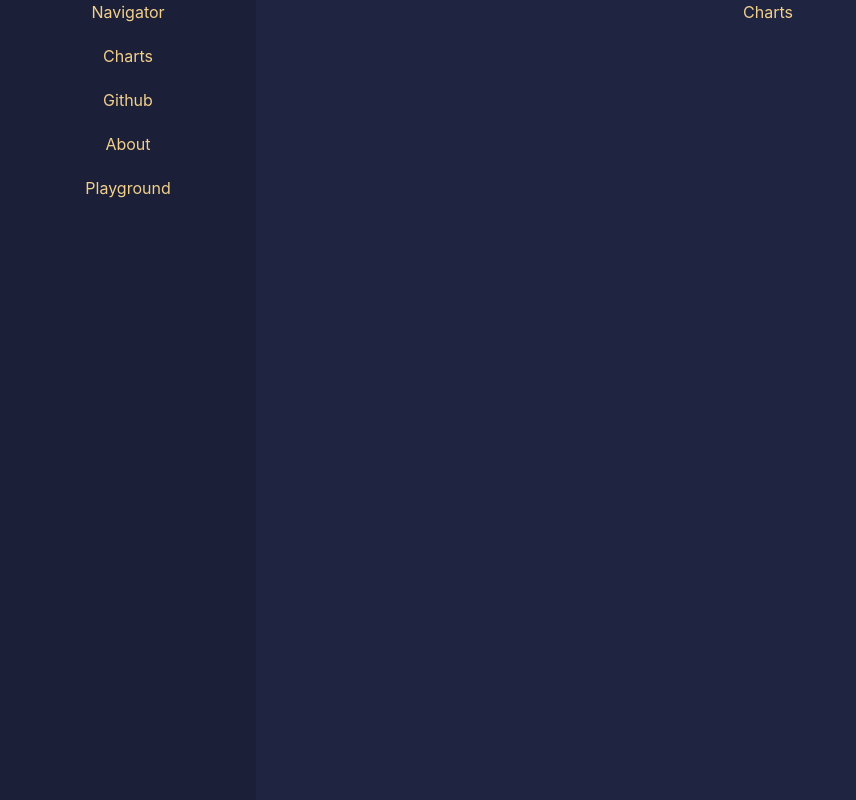
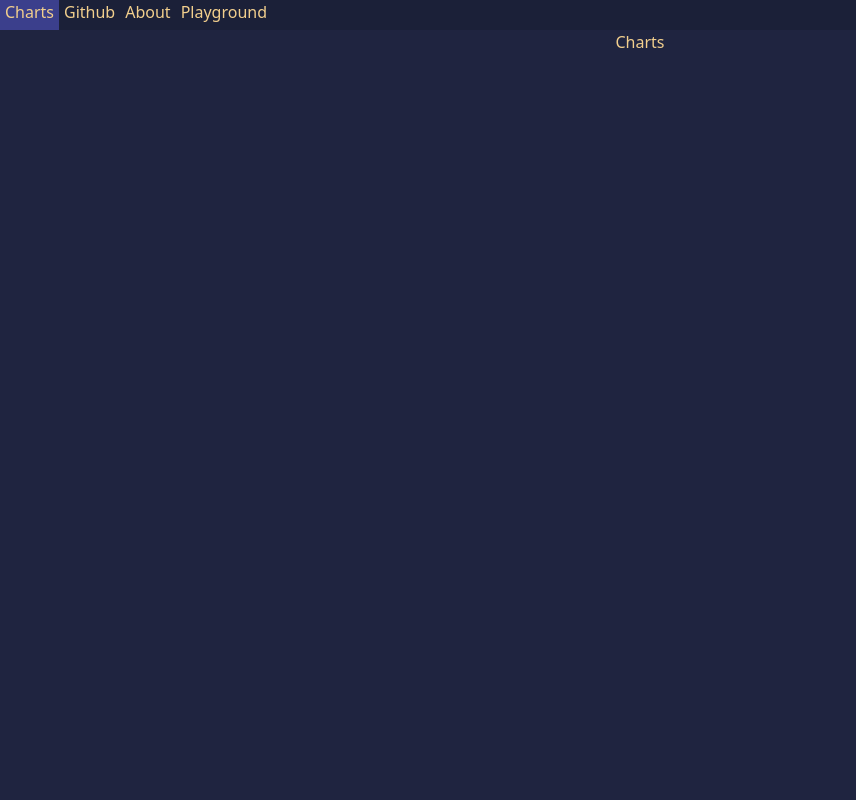
Before and after one commit to luual/react-porfolio, a React (Create React App) app: page / in a window 1280 px wide. Shown: the top 800 px of the page, without its empty margins (0-856 px from the left). Built offline with nearby package versions, Linux system fonts and the light colour scheme; no server answers.

Commit message:
remove some tailwind

```diff
--- a/src/App.css
+++ b/src/App.css
@@ -9,5 +9,4 @@
 
 .content {
   height: 100vh;
-  padding-left: 20vw;
 }
--- a/src/assets/css/charts.css
+++ b/src/assets/css/charts.css
@@ -1,3 +1,4 @@
 .charts {
     height: 100vh;
+    margin-top: 0px;
 }
--- a/src/assets/css/navigator.css
+++ b/src/assets/css/navigator.css
@@ -1,27 +1,27 @@
 .Navigator {
     background-color: #1b2038;
-    margin-bottom: 10px;
-    position: fixed;
-    height: 100%;
-    width: 20vw;
+    height: 30px;
   }
 
-.Navigator h1 {
-    margin-bottom: 10px;
+.Navigator nav {
+    height: 100%;
 }
 
 .Navigator li {
     list-style: none;
+    text-align: left;
+    height: 100%;
 }
 
 
 .Navigator a {
     color: #F2CF8D;
-    margin: 10px;
-    display: block;
-    margin: 0;
-    padding-top: 10px;
-    padding-bottom: 10px;
+    height: 100%;
+    text-align: center;
+    vertical-align: middle;
+    padding-left: 5px;
+    padding-right: 5px;
+    display: inline-block;
 }
 
 .Navigator a:hover {
--- a/src/components/Navigator.jsx
+++ b/src/components/Navigator.jsx
@@ -4,7 +4,6 @@ import '../assets/css/navigator.css'
 export default Navigator = () => {
     return (
         <div className='Navigator'>
-            <h1>Navigator</h1>
             <nav>
                 <li>
                     <a href="#Charts" tabIndex="1">Charts</a>
--- a/src/index.css
+++ b/src/index.css
@@ -3,11 +3,10 @@
 @tailwind utilities;
 
 html {
-  margin: 0px; padding: 0px;
   scroll-behavior: smooth;
 }
 
-* {
+/* {
   margin: 0;
   padding: 0;
 }
@@ -25,4 +24,4 @@ body {
 code {
   font-family: source-code-pro, Menlo, Monaco, Consolas, 'Courier New',
     monospace;
-}
+} */
```
